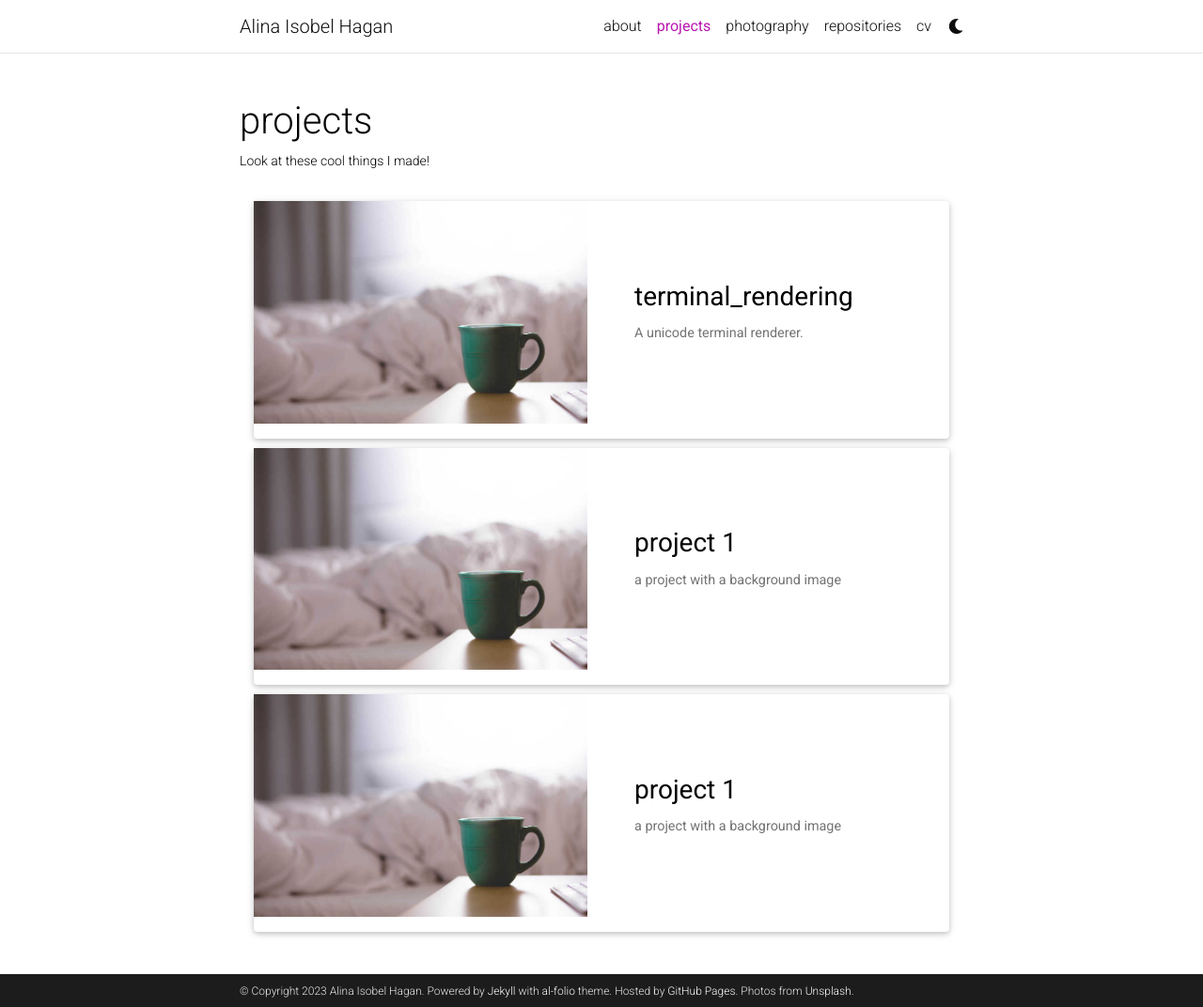
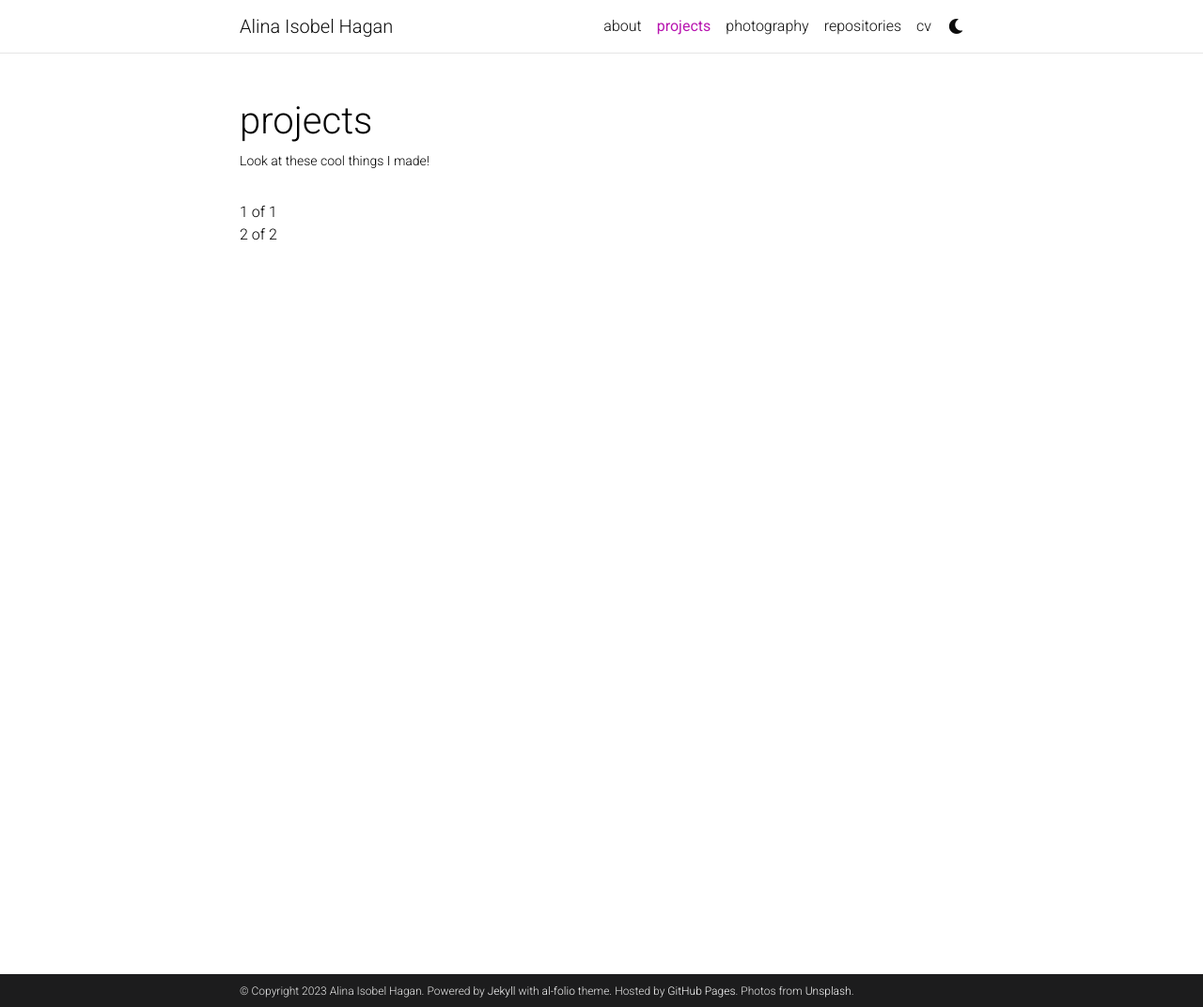
Before and after one commit to aihphysics/aihphysics.github.io, a Jekyll site: the page built from _pages/projects.md, in a window 1280 px wide and 1072 px high. Shown: the whole window at 94% size. Built offline with Jekyll 4.4.1, drawn with Linux system fonts in a browser that asks for light colours; full-size pictures stand in for the smaller copies a plugin makes; comment, search, counter and statistics services are not loaded; a style sheet for code colours, icons or effects is not loaded.

Commit message:
Revert "wait undo that"
This reverts commit 530340f17f4c2ed691112bff0245a0a8b7ce586f.

```diff
--- a/_pages/projects.md
+++ b/_pages/projects.md
@@ -41,10 +41,11 @@
   <!-- Generate cards for each project -->
   {% if page.horizontal -%}
   <div class="container">
-    <div class="row row-cols-1">
-    {%- for project in sorted_projects -%}
-      {% include projects_horizontal.html %}
-    {%- endfor %}
+    <div class="row">
+      1 of 1
+    </div>
+    <div class="row">
+      2 of 2
     </div>
   </div>
   {%- else -%}
@@ -56,13 +57,3 @@
   {%- endif -%}
 {%- endif -%}
 </div>
-
-<!-- <div class="container">
-    <div class="row">
-      1 of 1
-    </div>
-    <div class="row">
-      2 of 2
-    </div>
-  </div>
--->
```
